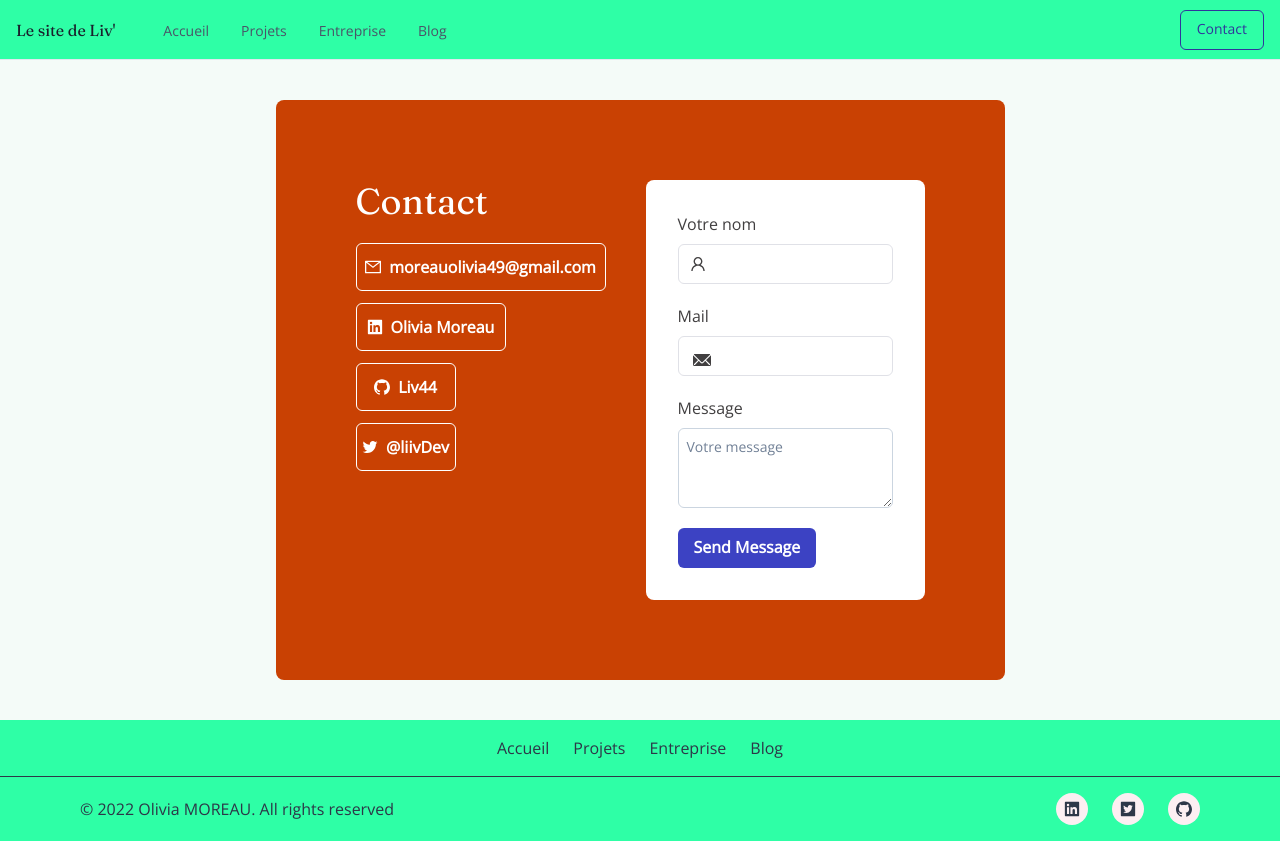
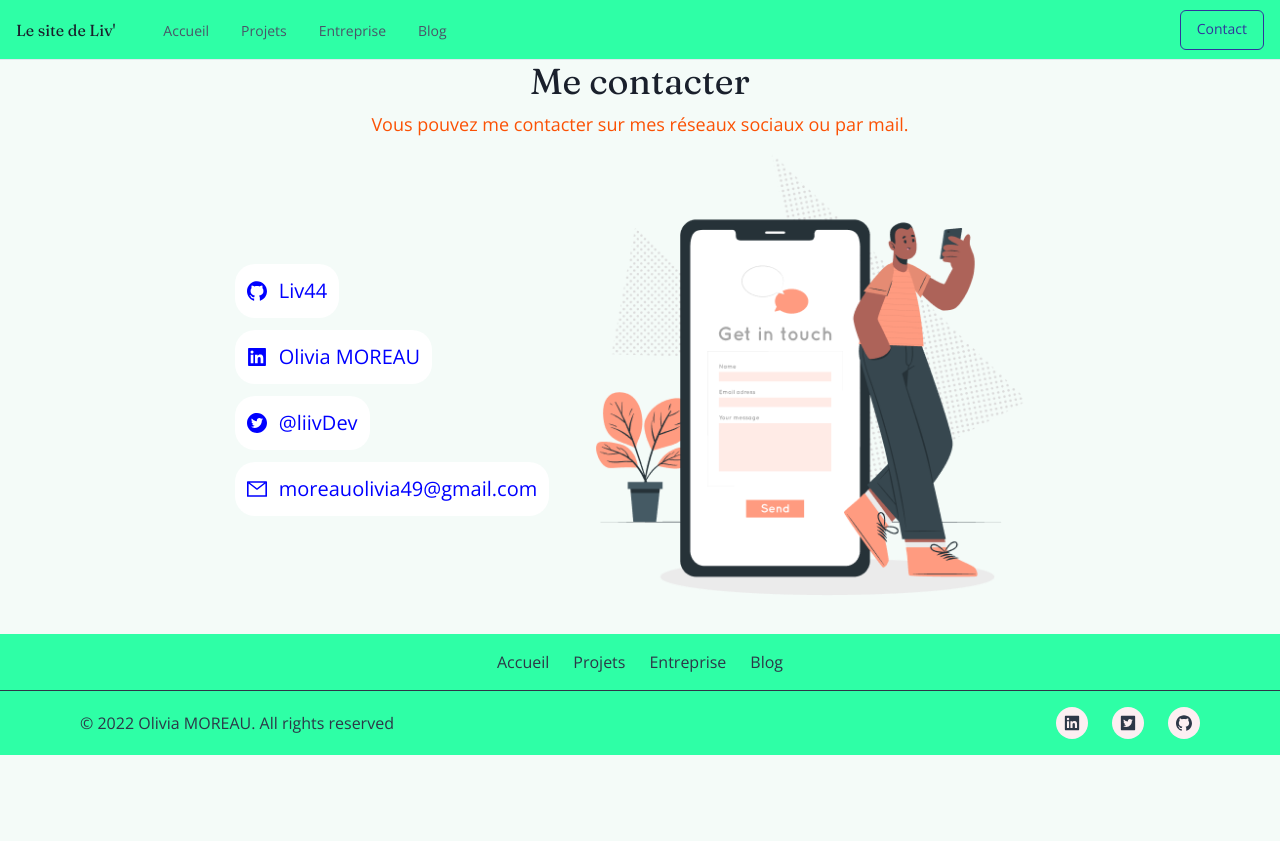
Before and after one commit to Liv44/Blog_OliviaMOREAU, a Next.js app: page /contact in a window 1280 px wide. After the commit the page ends 800 px from the top, so only its background shows below. Built offline with nearby package versions, Linux system fonts and the light colour scheme.

Commit message:
feat(changes on contact): delete form and add img

```diff
--- a/components/pages/Contact/index.tsx
+++ b/components/pages/Contact/index.tsx
@@ -2,210 +2,84 @@ import {
   GithubFilled,
   LinkedinFilled,
   MailOutlined,
-  PropertySafetyOutlined,
-  TwitterOutlined,
-  UserOutlined,
+  TwitterCircleFilled,
 } from "@ant-design/icons";
-import { EmailIcon } from "@chakra-ui/icons";
-import {
-  Container,
-  Flex,
-  Box,
-  Heading,
-  Text,
-  Button,
-  VStack,
-  Wrap,
-  WrapItem,
-  FormControl,
-  FormLabel,
-  Input,
-  InputGroup,
-  InputLeftElement,
-  Textarea,
-} from "@chakra-ui/react";
-import { FC, useState } from "react";
+import { Link, VStack, Text, Icon, Flex, Image, Stack } from "@chakra-ui/react";
+import { FC } from "react";
+import Title from "../../general/Title";
 
 const ContactCard: FC = () => {
-  const [name, setName] = useState("");
-  const [email, setEmail] = useState("");
-  const [message, setMessage] = useState("");
-
-  const handleSubmit = async (e: any) => {
-    const formData = { name, email, message };
-    console.log(name, email, message);
-    await fetch("/api/mail", {
-      method: "POST",
-      body: JSON.stringify(formData),
-    });
-  };
-
   return (
-    <Container maxW="full" mt={0} centerContent overflow="hidden">
-      <Flex>
-        <Box
-          bg={"orange.600"}
-          color="white"
-          borderRadius="lg"
-          m={{ sm: 4, md: 16, lg: 10 }}
-          p={{ sm: 5, md: 5, lg: 16 }}
+    <VStack>
+      <Title
+        title="Me contacter"
+        subTitle="Vous pouvez me contacter sur mes réseaux sociaux ou par mail."
+      ></Title>
+      <Stack direction={{ base: "column", md: "row" }} alignItems={"center"}>
+        <Stack
+          alignItems={"flex-start"}
+          gap={3}
+          justifyContent={{ base: "center", md: "flex-start" }}
+          direction={{ base: "row", md: "column" }}
+          flexWrap={"wrap"}
         >
-          <Box p={4}>
-            <Wrap spacing={{ base: 10, sm: 3, md: 5, lg: 10 }}>
-              <WrapItem>
-                <Box>
-                  <Heading>Contact</Heading>
-                  <Box py={{ base: 5, sm: 5, md: 8, lg: 5 }}>
-                    <VStack pl={0} spacing={3} alignItems="flex-start">
-                      <Button
-                        size="md"
-                        variant={"outline"}
-                        height="48px"
-                        width="250px"
-                        colorScheme="white"
-                        as="a"
-                        href="mailto:moreauolivia49@gmail.com"
-                        target="_blank"
-                        _hover={{
-                          bg: "white",
-                          borderColor: "blue",
-                          color: "blue",
-                        }}
-                        leftIcon={<MailOutlined color="#1970F1" />}
-                      >
-                        moreauolivia49@gmail.com
-                      </Button>
-                      <Button
-                        size="md"
-                        variant={"outline"}
-                        height="48px"
-                        width="150px"
-                        colorScheme="white"
-                        as="a"
-                        href="https://linkedin.com/in/oliviamoreau"
-                        target="_blank"
-                        _hover={{
-                          bg: "white",
-                          borderColor: "blue",
-                          color: "blue",
-                        }}
-                        leftIcon={<LinkedinFilled color="#1970F1" />}
-                      >
-                        Olivia Moreau
-                      </Button>
-                      <Button
-                        size="md"
-                        variant={"outline"}
-                        height="48px"
-                        width="100px"
-                        colorScheme="white"
-                        as="a"
-                        href="https://github.com/liv44"
-                        target="_blank"
-                        _hover={{
-                          bg: "white",
-                          borderColor: "blue",
-                          color: "blue",
-                        }}
-                        leftIcon={<GithubFilled color="#1970F1" />}
-                      >
-                        Liv44
-                      </Button>
-                      <Button
-                        size="md"
-                        variant={"outline"}
-                        height="48px"
-                        width="100px"
-                        colorScheme="white"
-                        as="a"
-                        href="https://twitter.com/liivDev"
-                        target="_blank"
-                        _hover={{
-                          bg: "white",
-                          borderColor: "blue",
-                          color: "blue",
-                        }}
-                        leftIcon={<TwitterOutlined />}
-                      >
-                        @liivDev
-                      </Button>
-                    </VStack>
-                  </Box>
-                </Box>
-              </WrapItem>
-              <WrapItem>
-                <Box bg="white" borderRadius="lg">
-                  <Box m={8} color="grey.700">
-                    <VStack spacing={5}>
-                      <FormControl id="name">
-                        <FormLabel>Votre nom</FormLabel>
-                        <InputGroup borderColor="#E0E1E7">
-                          <InputLeftElement pointerEvents="none">
-                            <UserOutlined></UserOutlined>
-                          </InputLeftElement>
-                          <Input
-                            type="text"
-                            size="md"
-                            fontSize="sm"
-                            onChange={(e) => {
-                              setName(e.target.value);
-                            }}
-                            name="name"
-                          />
-                        </InputGroup>
-                      </FormControl>
-                      <FormControl id="name">
-                        <FormLabel>Mail</FormLabel>
-                        <InputGroup borderColor="#E0E1E7" size="lg">
-                          <InputLeftElement pointerEvents="none">
-                            <EmailIcon></EmailIcon>
-                          </InputLeftElement>
-                          <Input
-                            fontSize="sm"
-                            type="text"
-                            size="md"
-                            onChange={(e) => {
-                              setEmail(e.target.value);
-                            }}
-                            name="email"
-                          />
-                        </InputGroup>
-                      </FormControl>
-                      <FormControl id="name">
-                        <FormLabel>Message</FormLabel>
-                        <Textarea
-                          fontSize="sm"
-                          placeholder="Votre message"
-                          borderColor="gray.300"
-                          p={2}
-                          _hover={{
-                            borderRadius: "gray.300",
-                          }}
-                          onChange={(e) => {
-                            setMessage(e.target.value);
-                          }}
-                          name="message"
-                        />
-                      </FormControl>
-                      <FormControl id="name" float="right">
-                        <Button
-                          variant="solid"
-                          colorScheme="blue"
-                          _hover={{}}
-                          onClick={(e) => handleSubmit(e.target)}
-                        >
-                          Send Message
-                        </Button>
-                      </FormControl>
-                    </VStack>
-                  </Box>
-                </Box>
-              </WrapItem>
-            </Wrap>
-          </Box>
-        </Box>
-      </Flex>
-    </Container>
+          <ItemContact
+            link="https://github.com/liv44"
+            text="Liv44"
+            icon={GithubFilled}
+          ></ItemContact>
+          <ItemContact
+            link="https://www.linkedin.com/in/oliviamoreau/"
+            text="Olivia MOREAU"
+            icon={LinkedinFilled}
+          ></ItemContact>
+          <ItemContact
+            link="https://twitter.com/liivDev"
+            text="@liivDev"
+            icon={TwitterCircleFilled}
+          ></ItemContact>
+          <ItemContact
+            link="mailto:moreauolivia49@gmail.com"
+            text="moreauolivia49@gmail.com"
+            icon={MailOutlined}
+          ></ItemContact>
+        </Stack>
+        <Image
+          height={{ base: "36vh", md: "61vh" }}
+          alt={"Contact Image"}
+          objectFit={"cover"}
+          src={"./contact.png"}
+        />
+      </Stack>
+    </VStack>
   );
 };
 export default ContactCard;
+
+interface ItemContactProps {
+  icon: any;
+  text: string;
+  link: string;
+}
+
+const ItemContact: FC<ItemContactProps> = ({ icon, text, link }) => {
+  return (
+    <Link
+      href={link}
+      isExternal
+      display="flex"
+      alignItems={"center"}
+      gap={3}
+      padding={3}
+      borderRadius={20}
+      bg="white"
+      color="blue"
+      size={"lg"}
+      fontSize={"xl"}
+      _hover={{ textDecoration: "none", color: "orange.500" }}
+    >
+      <Icon as={icon} color={"blue"}></Icon>
+      <Text>{text}</Text>
+    </Link>
+  );
+};
```
Also changed, not shown: public/contact.png (added).
